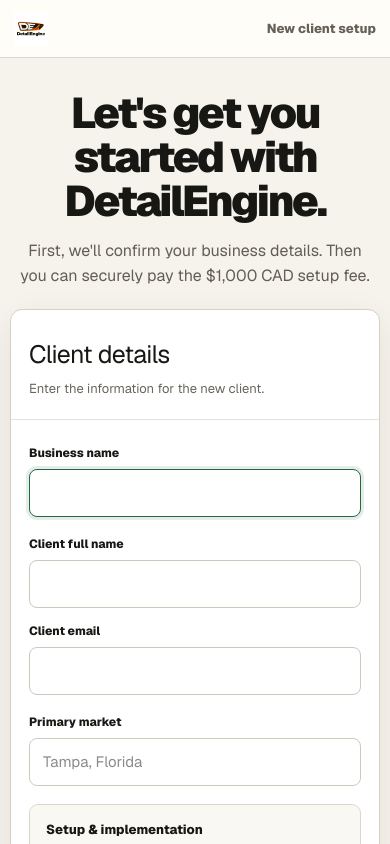
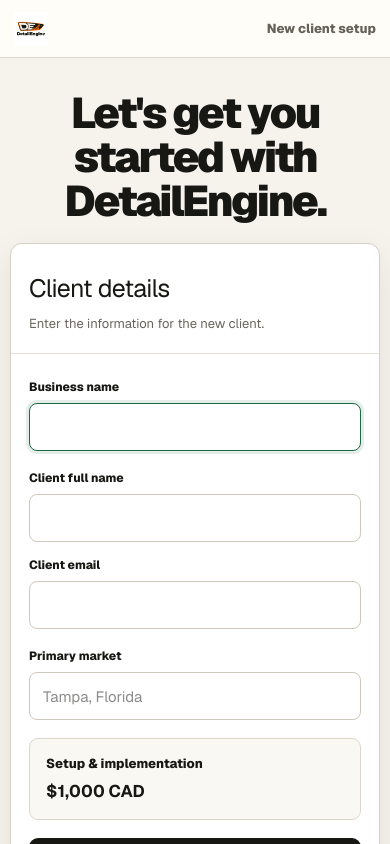
Before and after one commit to detailenginecole/detailengine-command-centre, a Next.js app: page /start-preview in a window 390 px wide. Shown: the top 844 px of the page. Built offline with nearby package versions, Linux system fonts and the light colour scheme.

Commit message:
Remove client start intro paragraph

```diff
--- a/app/start/SalesStartClient.tsx
+++ b/app/start/SalesStartClient.tsx
@@ -264,10 +264,6 @@
 
       <section className={styles.intro}>
         <h1>Let&apos;s get you started with DetailEngine.</h1>
-        <p>
-          First, we&apos;ll confirm your business details. Then you can securely pay
-          the $1,000 CAD setup fee.
-        </p>
       </section>
 
       <section className={styles.card}>
--- a/app/start/start.module.css
+++ b/app/start/start.module.css
@@ -50,14 +50,6 @@
   font-weight: 900;
   letter-spacing: -.055em;
   line-height: .98;
-}
-
-.intro p {
-  max-width: 650px;
-  margin: 22px auto 0;
-  color: #625e56;
-  font-size: 17px;
-  line-height: 1.55;
 }
 
 .card {
@@ -462,11 +454,6 @@
     line-height: 1.02;
   }
 
-  .intro p {
-    margin-top: 16px;
-    font-size: 16px;
-  }
-
   .card {
     width: min(100% - 20px, 720px);
     margin-top: 20px;
```
